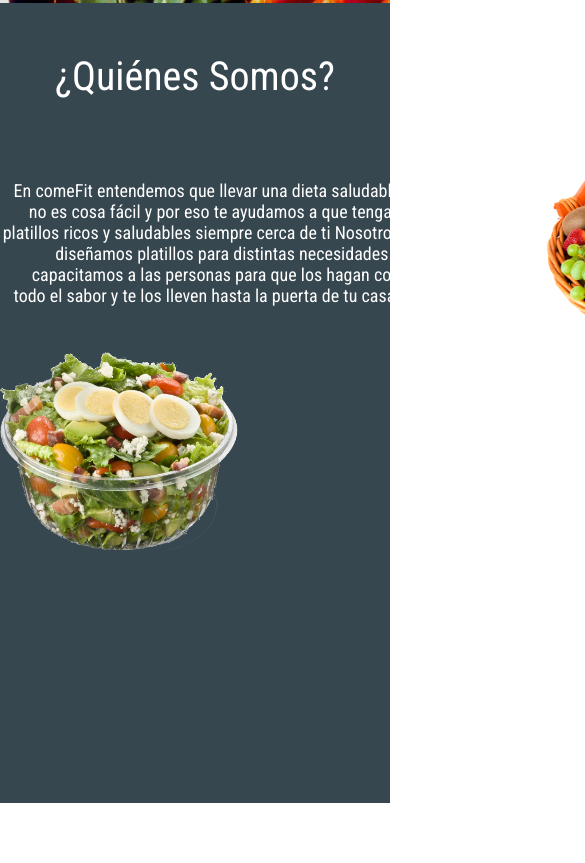
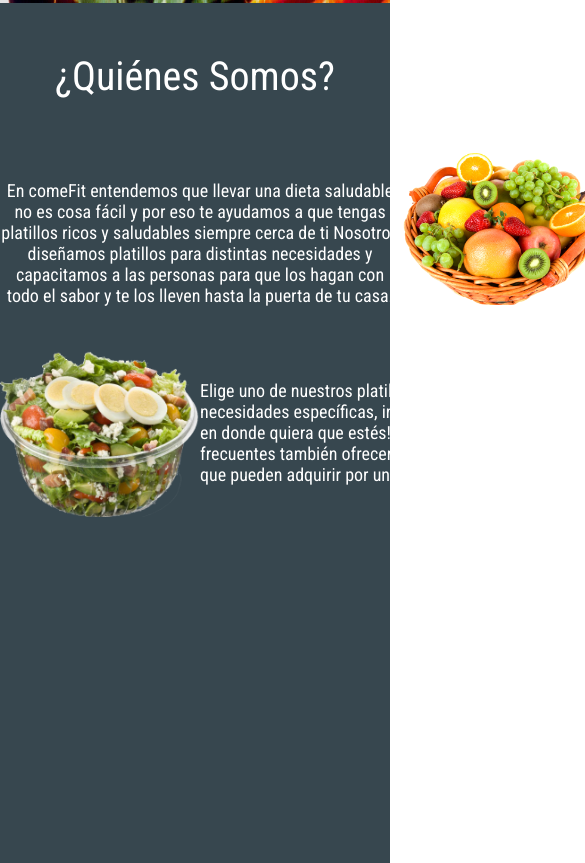
Before and after one commit to emilio-oropeza/comefit, a plain HTML site: page index.html in a window 390 px wide. Shown: the part 841-1704 px from the top of the page, 585 px wide, since content can reach past the window. Drawn offline with nearby package versions, Linux system fonts and the light colour scheme.

Commit message:
dsfh
jfhfjhf

```diff
--- a/css/home.css
+++ b/css/home.css
@@ -181,11 +181,6 @@ span.desc_txt {
     font-size: 40px;
     padding: 50px 0px;
 }
-.somo_txts {
-    width: 400px;
-    display: inline-block;
-    float: left;
-}
 #somos_content {
     width: 800px;
     margin: auto;
@@ -247,6 +242,22 @@ span.desc_txt {
     .platillos_desc{
         display: block;
     }
+    #txt1 {
+        text-align: center;
+    }
+    #txt2 {
+        text-align: center;
+    }
+    #somos_content {
+        width: 600px;
+    }
+    .somos_txt_img{
+        width: 200px
+    }
+    .somos_txt_img img{
+        width: 200px;
+        height: auto;
+    }
 }
 @media(max-width: 600px){
     #menus_content {
@@ -266,4 +277,7 @@ span.desc_txt {
         line-height: 200px;
         font-size: 45px;
     }
+    #somos{
+        height: 1000px;
+    }
 }
```
